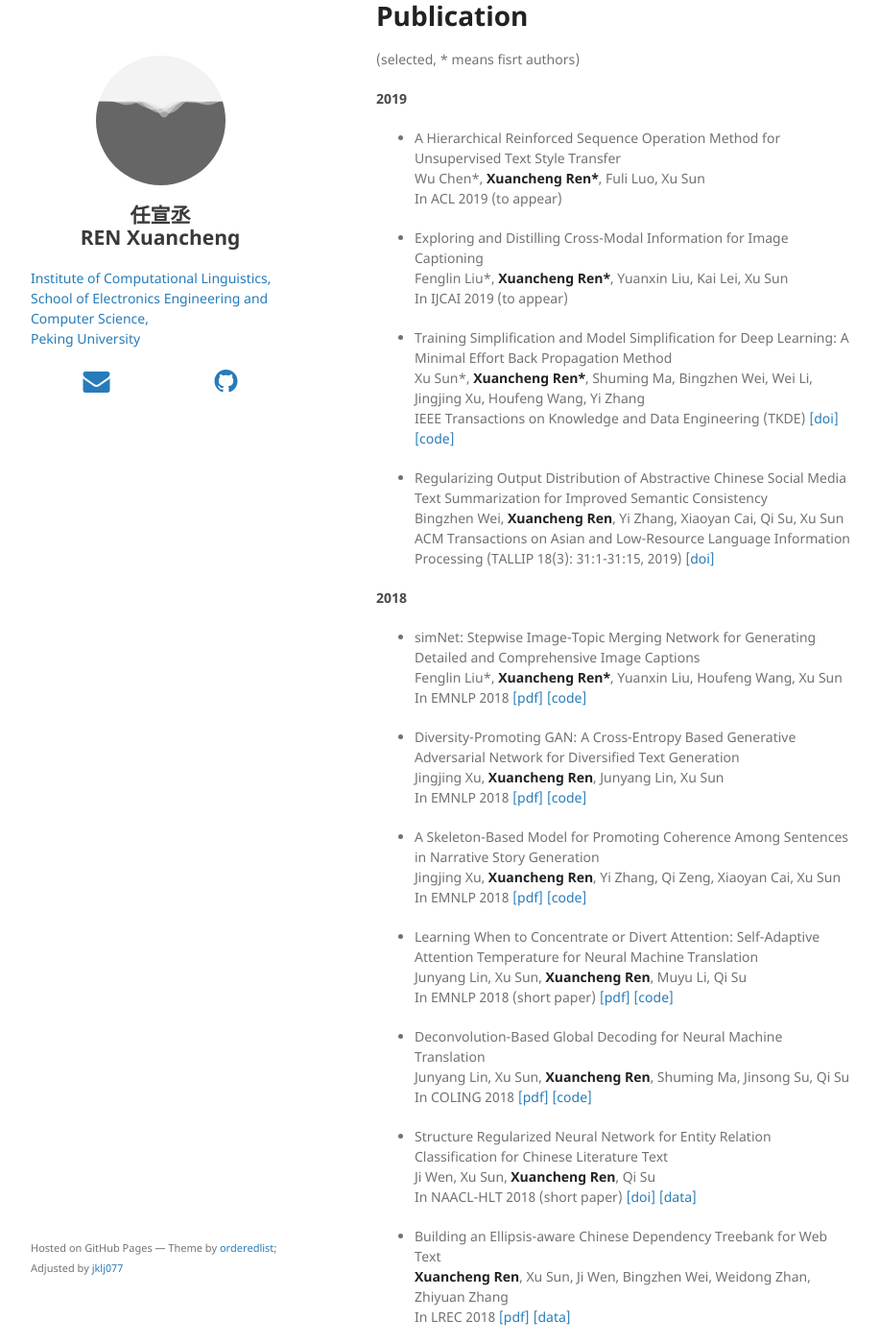
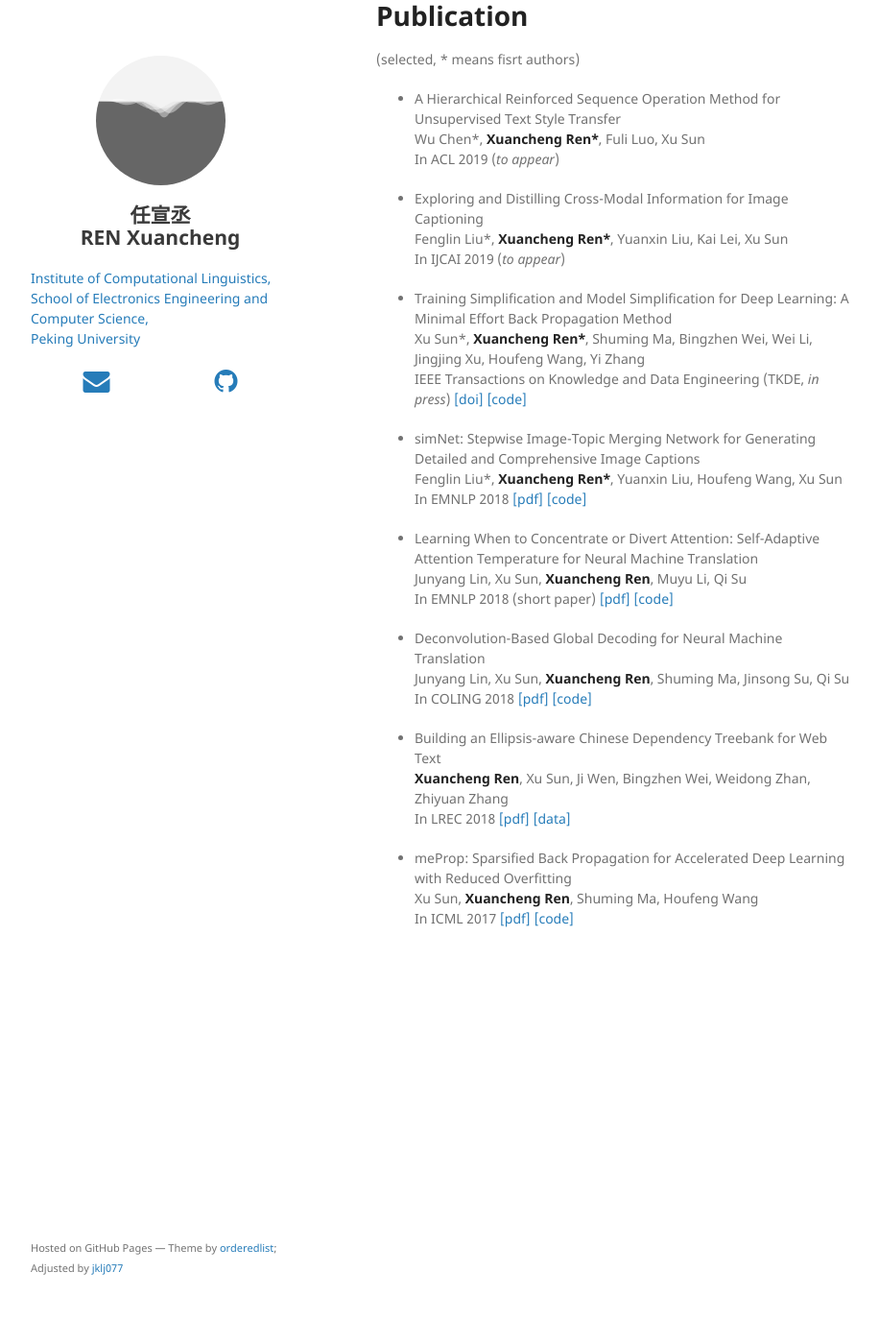
Before and after one commit to jklj077/jklj077.github.io, a Jekyll site: the page built from index.md, in a window 1280 px wide and 1400 px high, scrolled down 388 px. Shown: the whole window at 96% size, without its empty margins (178-1094 px from the left). Built offline with Jekyll 4.4.1, drawn with Linux system fonts in a browser that asks for light colours; nearby versions of some CDN libraries; our own code applies the rules of GitHub Pages for plain Markdown files; some of the changed text lies outside the part shown.

Commit message:
Update index.md

```diff
--- a/index.md
+++ b/index.md
@@ -20,37 +20,21 @@ layout: default
 
 (selected, \* means fisrt authors)
 
-#### 2019
-
 * A Hierarchical Reinforced Sequence Operation Method for Unsupervised Text Style Transfer
   Wu Chen\*, **Xuancheng Ren\***, Fuli Luo, Xu Sun
-  In ACL 2019 (to appear)
+  In ACL 2019 (*to appear*)
 
 * Exploring and Distilling Cross-Modal Information for Image Captioning
   Fenglin Liu\*, **Xuancheng Ren\***, Yuanxin Liu, Kai Lei, Xu Sun
-  In IJCAI 2019 (to appear)
+  In IJCAI 2019 (*to appear*)
 
 * Training Simplification and Model Simplification for Deep Learning: A Minimal Effort Back Propagation Method
   Xu Sun\*, **Xuancheng Ren\***, Shuming Ma, Bingzhen Wei, Wei Li, Jingjing Xu, Houfeng Wang, Yi Zhang
-  IEEE Transactions on Knowledge and Data Engineering (TKDE) [[doi]](https://doi.org/10.1109/TKDE.2018.2883613) [[code]](https://github.com/lancopku/meSimp)
-
-* Regularizing Output Distribution of Abstractive Chinese Social Media Text Summarization for Improved Semantic Consistency
-  Bingzhen Wei, **Xuancheng Ren**, Yi Zhang, Xiaoyan Cai, Qi Su, Xu Sun
-  ACM Transactions on Asian and Low-Resource Language Information Processing (TALLIP 18(3): 31:1-31:15, 2019) [[doi]](https://doi.org/10.1145/3314934)
-
-#### 2018
+  IEEE Transactions on Knowledge and Data Engineering (TKDE, *in press*) [[doi]](https://doi.org/10.1109/TKDE.2018.2883613) [[code]](https://github.com/lancopku/meSimp)
 
 * simNet: Stepwise Image-Topic Merging Network for Generating Detailed and Comprehensive Image Captions
   Fenglin Liu\*, **Xuancheng Ren\***, Yuanxin Liu, Houfeng Wang, Xu Sun
   In EMNLP 2018 [[pdf]](http://aclweb.org/anthology/D18-1013) [[code]](https://github.com/lancopku/simNet)
-
-* Diversity-Promoting GAN: A Cross-Entropy Based Generative Adversarial Network for Diversified Text Generation
-  Jingjing Xu, **Xuancheng Ren**, Junyang Lin, Xu Sun
-  In EMNLP 2018 [[pdf]](http://aclweb.org/anthology/D18-1428) [[code]](https://github.com/lancopku/DPGAN)
-
-* A Skeleton-Based Model for Promoting Coherence Among Sentences in Narrative Story Generation
-  Jingjing Xu, **Xuancheng Ren**, Yi Zhang, Qi Zeng, Xiaoyan Cai, Xu Sun
-  In EMNLP 2018 [[pdf]](http://aclweb.org/anthology/D18-1462) [[code]](https://github.com/lancopku/Skeleton-Based-Generation-Model)
 
 * Learning When to Concentrate or Divert Attention: Self-Adaptive Attention Temperature for Neural Machine Translation
   Junyang Lin, Xu Sun, **Xuancheng Ren**, Muyu Li, Qi Su
@@ -60,22 +44,10 @@ layout: default
   Junyang Lin, Xu Sun, **Xuancheng Ren**, Shuming Ma, Jinsong Su, Qi Su
   In COLING 2018 [[pdf]](http://aclweb.org/anthology/C18-1276) [[code]](https://github.com/lancopku/DeconvDec)
 
-* Structure Regularized Neural Network for Entity Relation Classification for Chinese Literature Text
-  Ji Wen, Xu Sun, **Xuancheng Ren**, Qi Su
-  In NAACL-HLT 2018 (short paper) [[doi]](https://doi.org/10.18653/v1/N18-2059) [[data]](http://anthology.aclweb.org/attachments/N/N18/N18-2059.Datasets.zip)
-
 * Building an Ellipsis-aware Chinese Dependency Treebank for Web Text
   **Xuancheng Ren**, Xu Sun, Ji Wen, Bingzhen Wei, Weidong Zhan, Zhiyuan Zhang
   In LREC 2018  [[pdf]](http://www.lrec-conf.org/proceedings/lrec2018/pdf/297.pdf) [[data]](https://github.com/lancopku/Chinese-Dependency-Treebank-with-Ellipsis)
 
-#### 2017
 * meProp: Sparsified Back Propagation for Accelerated Deep Learning with Reduced Overfitting
   Xu Sun, **Xuancheng Ren**, Shuming Ma, Houfeng Wang
   In ICML 2017 [[pdf]](http://proceedings.mlr.press/v70/sun17c/sun17c.pdf) [[code]](https://github.com/lancopku/meProp)
-
-
-# Honors and Awards
-
-* Merit Student, Peking University, 2017-2018.
-* Outstanding Undergraduate Thesis, School of Electronics Engineering and Computer Science, Peking University, 2017.
-* Award for Collective Duties, Peking University, 2016-2017.
```
